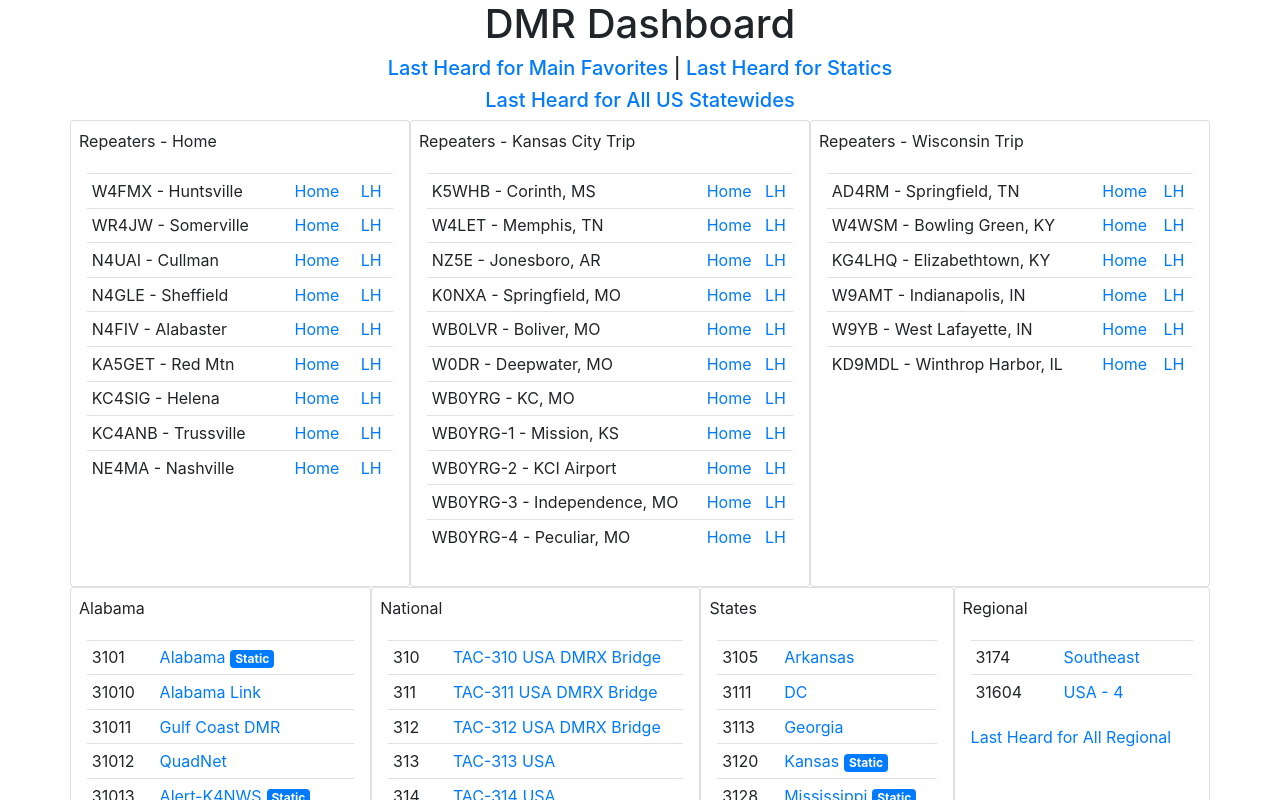
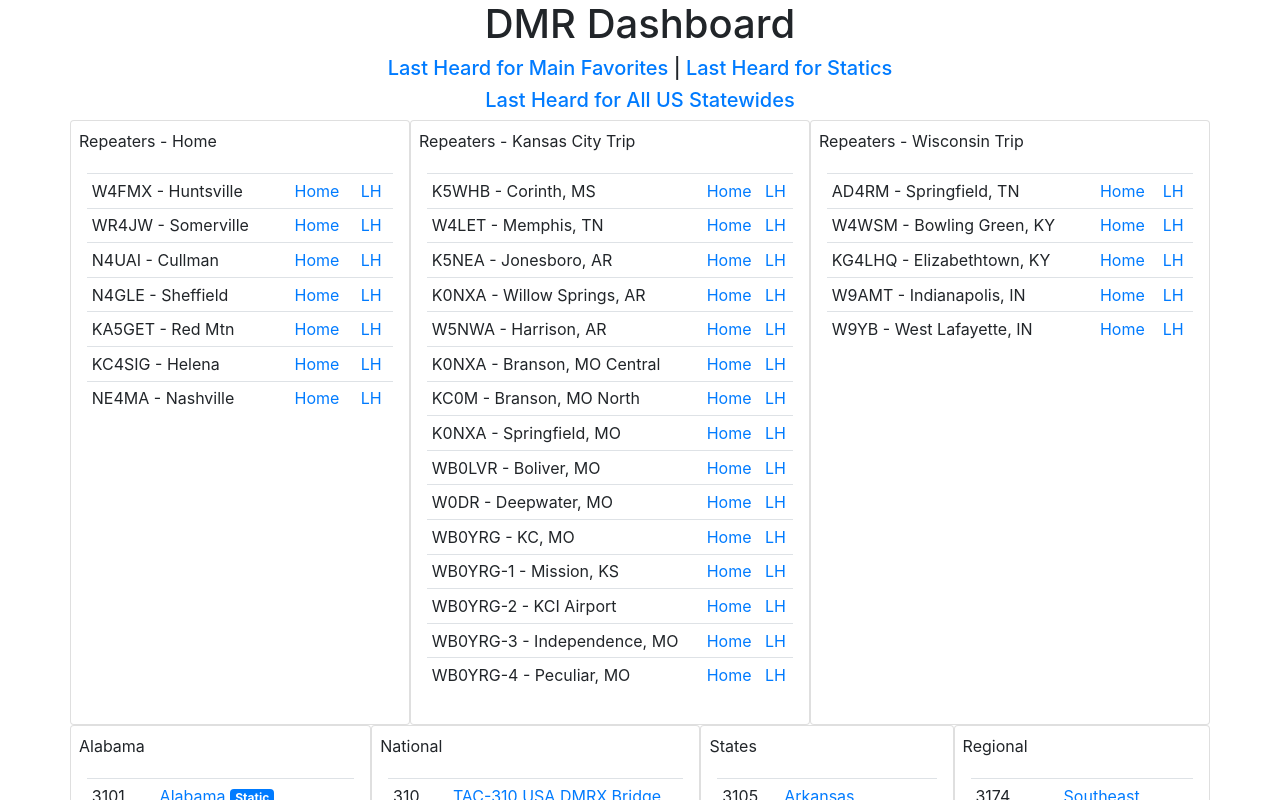
Before and after one commit to allenblair/dmrdashboard, a React (Create React App) app: page / in a window 1280 px wide. Shown: the top 800 px of the page. Built offline with nearby package versions, Linux system fonts and the light colour scheme.

Commit message:
Repeater Changes

```diff
--- a/src/Components/repeaters.js
+++ b/src/Components/repeaters.js
@@ -3,14 +3,16 @@ const repeaters = [
     {"name":"Somerville","call":"WR4JW","category":"Home","ID":310357},
     {"name":"Cullman","call":"N4UAI","category":"Home","ID":310127},
     {"name":"Sheffield","call":"N4GLE","category":"Home","ID":310128},
-    {"name":"Alabaster","call":"N4FIV","category":"Home","ID":310104},
     {"name":"Red Mtn","call":"KA5GET","category":"Home","ID":310177},
     {"name":"Helena","call":"KC4SIG","category":"Home","ID":310117},
-    {"name":"Trussville","call":"KC4ANB","category":"Home","ID":310120},
     {"name":"Nashville","call":"NE4MA","category":"Home","ID":311179},
     {"name":"Corinth, MS","call":"K5WHB","category":"KC","ID":312802},
     {"name":"Memphis, TN","call":"W4LET","category":"KC","ID":314706},
-    {"name":"Jonesboro, AR","call":"NZ5E","category":"KC","ID":310514},
+    {"name":"Jonesboro, AR","call":"K5NEA","category":"KC","ID":310514},
+    {"name":"Willow Springs, AR","call":"K0NXA","category":"KC","ID":311138},
+    {"name":"Harrison, AR","call":"W5NWA","category":"KC","ID":310502},
+    {"name":"Branson, MO Central","call":"K0NXA","category":"KC","ID":312938},
+    {"name":"Branson, MO North","call":"KC0M","category":"KC","ID":310095},
     {"name":"Springfield, MO","call":"K0NXA","category":"KC","ID":312919},
     {"name":"Boliver, MO","call":"WB0LVR","category":"KC","ID":312924},
     {"name":"Deepwater, MO","call":"W0DR","category":"KC","ID":312936},
@@ -23,8 +25,7 @@ const repeaters = [
     {"name":"Bowling Green, KY","call":"W4WSM","category":"WI","ID":312117},
     {"name":"Elizabethtown, KY","call":"KG4LHQ","category":"WI","ID":312107},
     {"name":"Indianapolis, IN","call":"W9AMT","category":"WI","ID":311845},
-    {"name":"West Lafayette, IN","call":"W9YB","category":"WI","ID":311822},
-    {"name":"Winthrop Harbor, IL","call":"KD9MDL","category":"WI","ID":3123647}
+    {"name":"West Lafayette, IN","call":"W9YB","category":"WI","ID":311822}
 ];
 
 export default repeaters;
```
